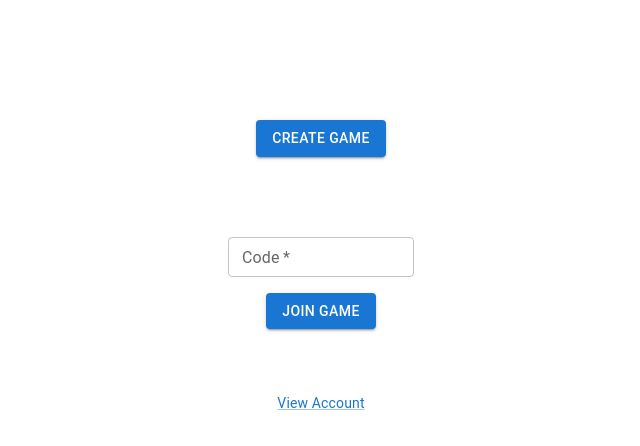
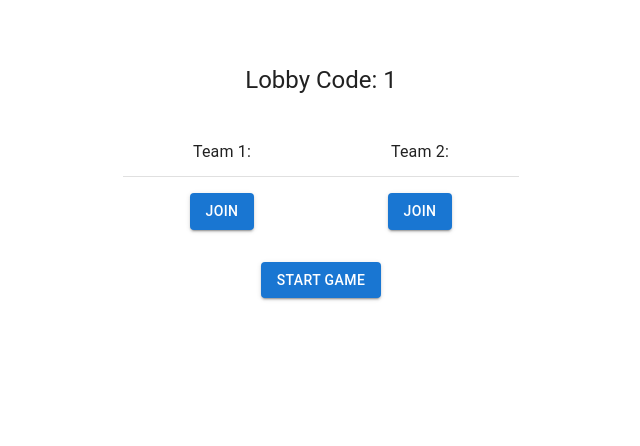
Before and after one commit to jaden-yejun-lee/Snipes.io, a React (Create React App) app in the folder frontend/: page /lobby/1 in a window 1280 px wide. Shown: the top 446 px of the page, without its empty margins (319-959 px from the left). Built offline with nearby package versions, Linux system fonts and the light colour scheme; sample sign-in values are in the browser's storage.

Commit message:
added lobby team select screen

```diff
--- a/frontend/src/components/App.js
+++ b/frontend/src/components/App.js
@@ -17,7 +17,7 @@ function App() {
                     <Route path='/home' element={<Home />} />
                 </Route>
                 <Route element={<RequireAuth />}>
-                    <Route path='/lobby/:lobbyID' element={<Home />} />
+                    <Route path='/lobby/:lobbyID' element={<Lobby />} />
                 </Route>
             </Routes>
         </Router>
--- a/frontend/src/components/Home.js
+++ b/frontend/src/components/Home.js
@@ -6,17 +6,33 @@ import Link from '@mui/material/Link';
 import Box from '@mui/material/Box';
 import Container from '@mui/material/Container';
 import Stack from '@mui/material/Stack';
+import { useNavigate } from 'react-router-dom';
 
 function Home() {
-    const handleCreate = (event) => {
+    const navigate = useNavigate();
+    const handleCreate = async (event) => {
         event.preventDefault();
-        console.log("clicked create game");
+        console.log('clicked create game');
+        try {
+            const response = await fetch('http://localhost:8080/createLobby', {
+                method: 'GET',
+                headers: {
+                    'Content-Type': 'application/json',
+                },
+            }).then(data => data.json());
+            const lobbyID = response?.data?.lobbyID;
+            navigate('lobby/'+lobbyID);
+        } catch(e) {
+            console.log('Create game failed: ' + e);
+        }
     };
 
     const handleJoin = (event) => {
         event.preventDefault();
         const data = new FormData(event.currentTarget);
-        console.log("clicked create game with " + data.get('code'))
+        const lobbyID = data.get('code')
+        console.log('clicked join game with ' + lobbyID)
+        navigate('/lobby/'+lobbyID);
     }
 
     return (
--- a/frontend/src/components/Lobby.js
+++ b/frontend/src/components/Lobby.js
@@ -1,31 +1,198 @@
-import React from 'react';
+import React, { useEffect, useState } from 'react';
 import Button from '@mui/material/Button';
 import CssBaseline from '@mui/material/CssBaseline';
-import TextField from '@mui/material/TextField';
 import Link from '@mui/material/Link';
 import Grid from '@mui/material/Grid';
 import Box from '@mui/material/Box';
 import Typography from '@mui/material/Typography';
 import Container from '@mui/material/Container';
-import Stack from '@mui/material/Stack';
+import List from '@mui/material/List';
+import ListItem from '@mui/material/ListItem';
+import ListItemText from '@mui/material/ListItemText';
+import Divider from '@mui/material/Divider';
 import { useParams } from 'react-router-dom';
+import useAuth from '../hooks/useAuth';
 
 function Lobby() {
-    const { lobbyID } = useParams()
-    console.log(lobbyID)
+    const { lobbyID } = useParams();
+    const { token } = useAuth();
+    const [gameState, setGameState] = useState('teamSelect');
 
-    // If it does, get all relevant information for display
-    // If not, go back to home screen? Maybe diplay alert: Lobby not found!
+    console.log(lobbyID);
 
-    // TODO: Event Handlers
-    // Join Team 1, Join Team 2, Enter Object Selection
+    const getLobby = async () => {
+        try {
+            const response = await fetch('http://localhost:8080/lobby', {
+                method: 'GET',
+                headers: {
+                    'Content-Type': 'application/json',
+                    'Authorization': 'Bearer ' + token,
+                },
+                body: JSON.stringify({
+                    lobbyID: lobbyID,
+                })
+            }).then(data => data.json());
+            // Need: lobby DNE error code, no permission error code, success code
+            // Set gameState: teamSelect, objectSelect, inProgress
+            const state = response?.data?.gameState;
+            setGameState(state);
+        }
+        catch (e) {
+            console.log('Fetch lobby failed: ' + e);
+        }
+    };
 
-    // TODO: Rendering
-    // Display lobby code at top
-    // Display Grid with 2 Stacks that list Team 1 and Team 2, followed by names, followed by Join Team button
-    // Object Selection button
+    getLobby();
+
+    // TODO: Lobby logic (@BACKEND)
+    // If lobby does not exist, return lobby DNE error code.
+    // Frontend can diplay alert: Lobby not found.
+    // Otherwise if gameState=="teamSelect", add user to lobby and return success code and current gameState ("teamSelect")
+    // Frontend will display the TeamScreen
+    // Otherwise, (in object select or game in progress) if user not in lobby, return no permissions error code.
+    // Frontend will redirect back to home screen. Maybe display alert: Game already started.
+    // Otherwise, return success code and current gameState ("objectScreen" or "inProgress")
+    // Frontend will display the proper screen
+
     return (
-        <div>Hello</div>
+        gameState === 'teamSelect' ? <TeamSelectScreen lobbyID={lobbyID}></TeamSelectScreen> : <div>Hello</div>
+        // gameState === 'objectSelect' ? <ObjectSelectScreen></ObjectSelectScreen> : <GameScreen></GameScreen>
+    );
+}
+
+function TeamSelectScreen(props) {
+    const { token } = useAuth();
+    const [team1, setTeam1] = useState([]);
+    const [team2, setTeam2] = useState([]);
+
+    const updateTeams = async () => {
+        try {
+            const response = await fetch('http://localhost:8080/lobbyTeams', {
+                method: 'GET',
+                headers: {
+                    'Content-Type': 'application/json',
+                    'Authorization': 'Bearer ' + token,
+                },
+                body: JSON.stringify({
+                    lobbyID: props.lobbyID,
+                })
+            }).then(data => data.json());
+            setTeam1(response?.data?.team1);
+            setTeam2(response?.data?.team2);
+        }
+        catch (e) {
+            console.log('Update lobby failed: ' + e);
+        }
+    };
+
+    useEffect(() => {
+        const interval = setInterval(() => {
+            updateTeams(token, props.lobbyID);
+        }, 1000);
+        return () => clearInterval(interval);
+    }, []);
+
+    const handleStart = async (event) => {
+        event.preventDefault();
+        try {
+            const response = await fetch('http://localhost:8080/updateLobby', {
+                method: 'POST',
+                headers: {
+                    'Content-Type': 'application/json',
+                    'Authorization': 'Bearer ' + token,
+                },
+                body: JSON.stringify({
+                    lobbyID: props.lobbyID,
+                    // TODO
+                })
+            }).then(data => data.json());
+        } catch (e) {
+            console.log('Start game failed: ' + e);
+        }
+    };
+
+    return (
+        <Container component="main" maxWidth="xs">
+            <CssBaseline />
+            <Box
+                sx={{
+                    marginTop: 8,
+                    display: 'flex',
+                    flexDirection: 'column',
+                    alignItems: 'center',
+                }}
+            >
+                <Typography component="h1" variant="h5">
+                    Lobby Code: {props.lobbyID}
+                </Typography>
+                <Grid container sx={{ mt: 4 }}>
+                    <Grid item xs={6}>
+                        <Team name="Team 1" players={team1}></Team>
+                    </Grid>
+                    <Grid item xs={6}>
+                        <Team name="Team 2" players={team2}></Team>
+                    </Grid>
+                </Grid>
+                <Box component="form" onSubmit={handleStart} sx={{ mt: 1 }}>
+                    <Button
+                        type="submit"
+                        variant="contained"
+                        sx={{ mt: 3, mb: 2 }}
+                    >
+                        Start Game
+                    </Button>
+                </Box>
+            </Box>
+        </Container >
+    );
+}
+
+function Team(props) {
+    const { token } = useAuth();
+
+    const handleJoin = async (event) => {
+        event.preventDefault();
+        console.log('Joined ' + props.name);
+        try {
+            const response = await fetch('http://localhost:8080/updateLobby', {
+                method: 'POST',
+                headers: {
+                    'Content-Type': 'application/json',
+                    'Authorization': 'Bearer ' + token,
+                },
+                body: JSON.stringify({
+                    lobbyID: props.lobbyID,
+                    // TODO
+                })
+            }).then(data => data.json());
+        } catch (e) {
+            console.log('Join team failed: ' + e);
+        }
+    };
+
+    return (
+        <Box sx={{ width: '100%', maxWidth: 360, bgcolor: 'background.paper' }}>
+            <ListItem style={{ textAlign: 'center' }}>
+                <ListItemText primary={props.name + ':'} />
+            </ListItem>
+            <Divider />
+            <List>
+                {
+                    props.players.map((item) =>
+                        <ListItem key={item} style={{ textAlign: 'center' }}>
+                            <ListItemText primary={item} />
+                        </ListItem>)
+                }
+            </List>
+            <Box component="form" onSubmit={handleJoin} sx={{ textAlign: 'center' }}>
+                <Button
+                    type="submit"
+                    variant="contained"
+                >
+                    Join {props.team}
+                </Button>
+            </Box>
+        </Box>
     );
 }
 
--- a/frontend/src/components/Login.js
+++ b/frontend/src/components/Login.js
@@ -15,13 +15,6 @@ function Login() {
     const location = useLocation();
     const from = location.state?.from?.pathname || "/home";
     const { token, setToken } = useAuth();
-
-    useEffect(() => {
-        if (token) {
-            console.log('Already logged in');
-            navigate(from, { replace: true });
-        }
-    });
 
     const handleSubmit = async (event) => {
         event.preventDefault();
@@ -45,6 +38,7 @@ function Login() {
             }).then(data => data.json());
             const token = response?.data?.token;
             setToken(token);
+            console.log(from);
             navigate(from, { replace: true });
         }
         catch (e) {
--- a/frontend/src/components/Register.js
+++ b/frontend/src/components/Register.js
@@ -14,7 +14,7 @@ function Register() {
         const data = new FormData(event.currentTarget);
         // TODO: write login auth function with @Ingrid
         console.log({
-            email: data.get('email'),
+            email: data.get('username'),
             password: data.get('password'),
         });
     };
```
